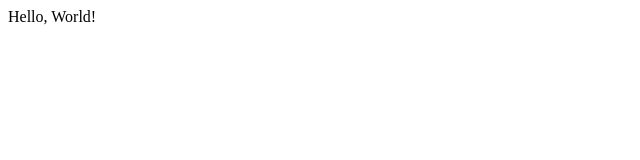
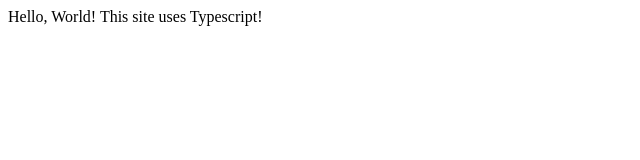
Before and after one commit to sjlutterbie/parallel-frameworks-website, a website with bundled scripts: page public/index.html in a window 1280 px wide. Shown: the whole page, without its empty margins (0-640 px from the left). Built offline with nearby package versions, Linux system fonts and the light colour scheme.

Commit message:
Implementing Typescript (and npm)
Read this commit's story on Medium:
https://simon-lutterbie.medium.com/setting-up-a-simple-typescript-project-b11140877e24

```diff
--- a/public/index.html
+++ b/public/index.html
@@ -1,6 +1,6 @@
 <html>
   <body>
     <p id="hello-world"></p>
-    <script src="../src/index.js"></script>
+    <script src="./index.js"></script>
   </body>
 </html>
--- a/src/index.js
+++ /dev/null
@@ -1,5 +0,0 @@
-function helloWorld() {
-  document.getElementById("hello-world").textContent = "Hello, World!";
-}
-
-helloWorld();
--- /dev/null
+++ b/src/index.ts
@@ -0,0 +1,8 @@
+function helloWorld() {
+  const element = document.getElementById("hello-world");
+  if (element) {
+    element.textContent = "Hello, World! This site uses Typescript!";
+  }
+}
+
+helloWorld();
```
Also changed, not shown: package.json (added, +21 -0 lines), tsconfig.json (added, +13 -0 lines), 2 other files.
